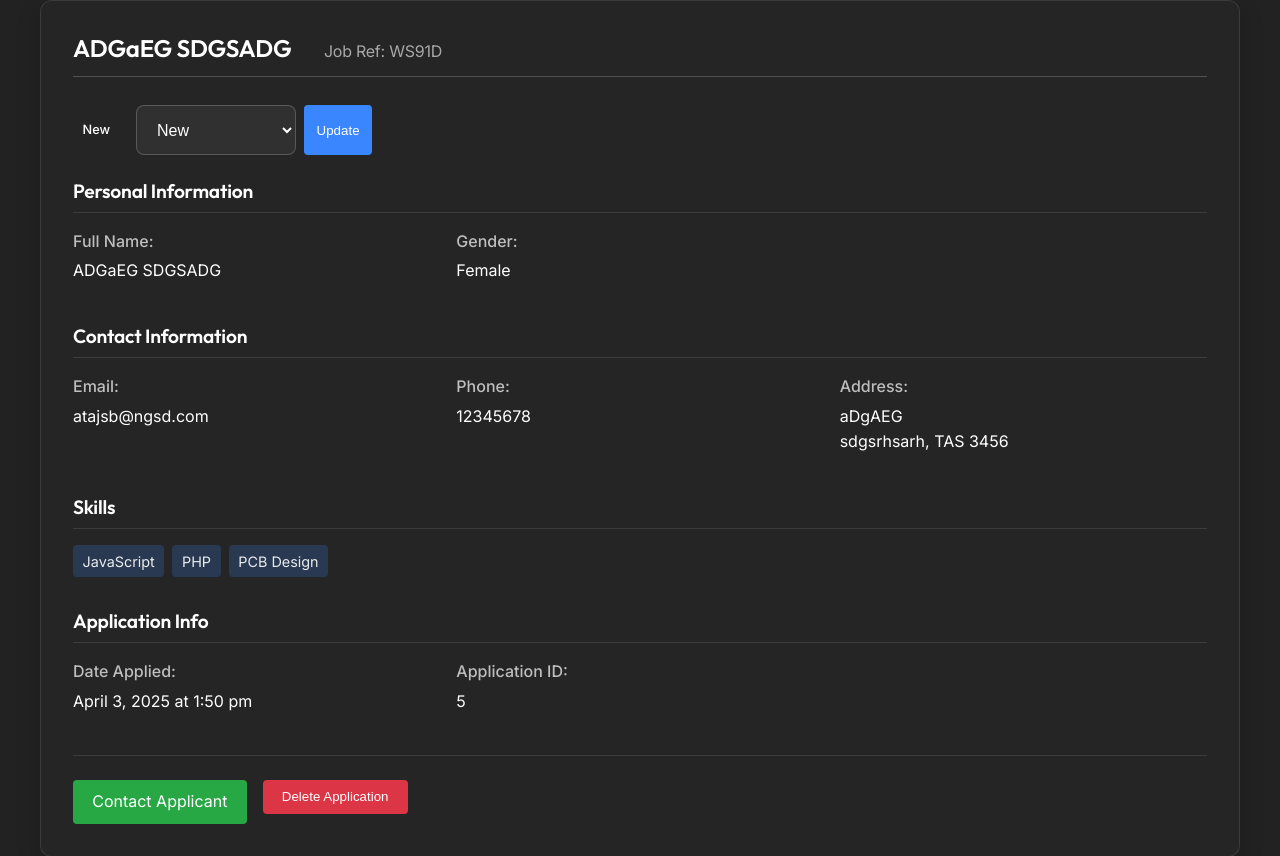
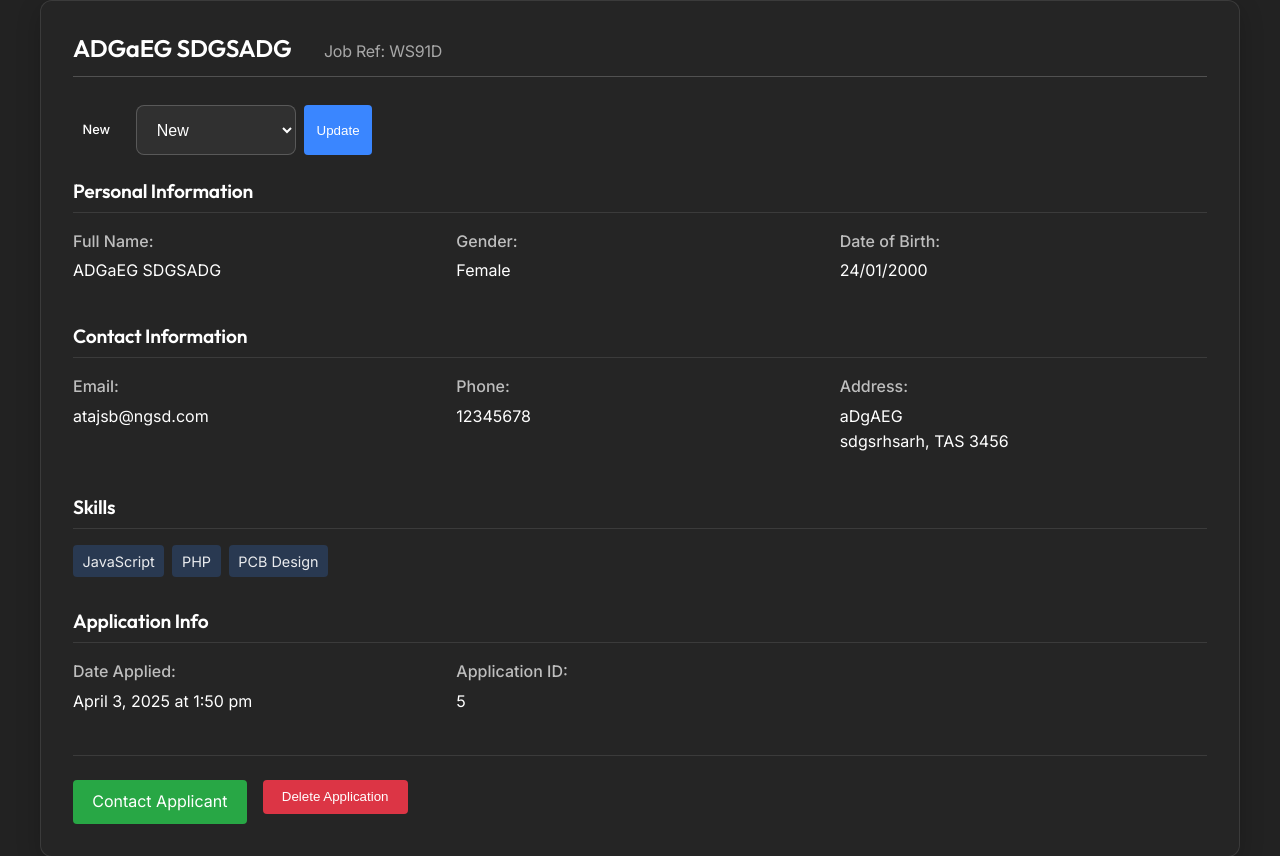
Before and after one commit to DavidScann/COS10026-ProjectPart2, a PHP site: page /view_application.php?id=5 in a window 1280 px wide. Shown: the part 229-1085 px from the top of the page. Run offline with PHP 8.4, Linux system fonts and the light colour scheme; a user stored in the database is signed in; data comes from the database, SQL or seed files in the repository.

Commit message:
sneak commit

```diff
--- a/view_application.php
+++ b/view_application.php
@@ -127,10 +127,10 @@ if ($_SERVER['REQUEST_METHOD'] === 'POST' && isset($_POST['action'])) {
                         </div>
                         <?php endif; ?>
 
-                        <?php if (isset($application['date_of_birth']) && !empty($application['date_of_birth'])): ?>
+                        <?php if (isset($application['dob']) && !empty($application['dob'])): ?>
                         <div class="detail-row">
                             <div class="detail-label">Date of Birth:</div>
-                            <div class="detail-value"><?php echo date('d/m/Y', strtotime($application['date_of_birth'])); ?></div>
+                            <div class="detail-value"><?php echo date('d/m/Y', strtotime($application['dob'])); ?></div>
                         </div>
                         <?php endif; ?>
                     </div>
```
